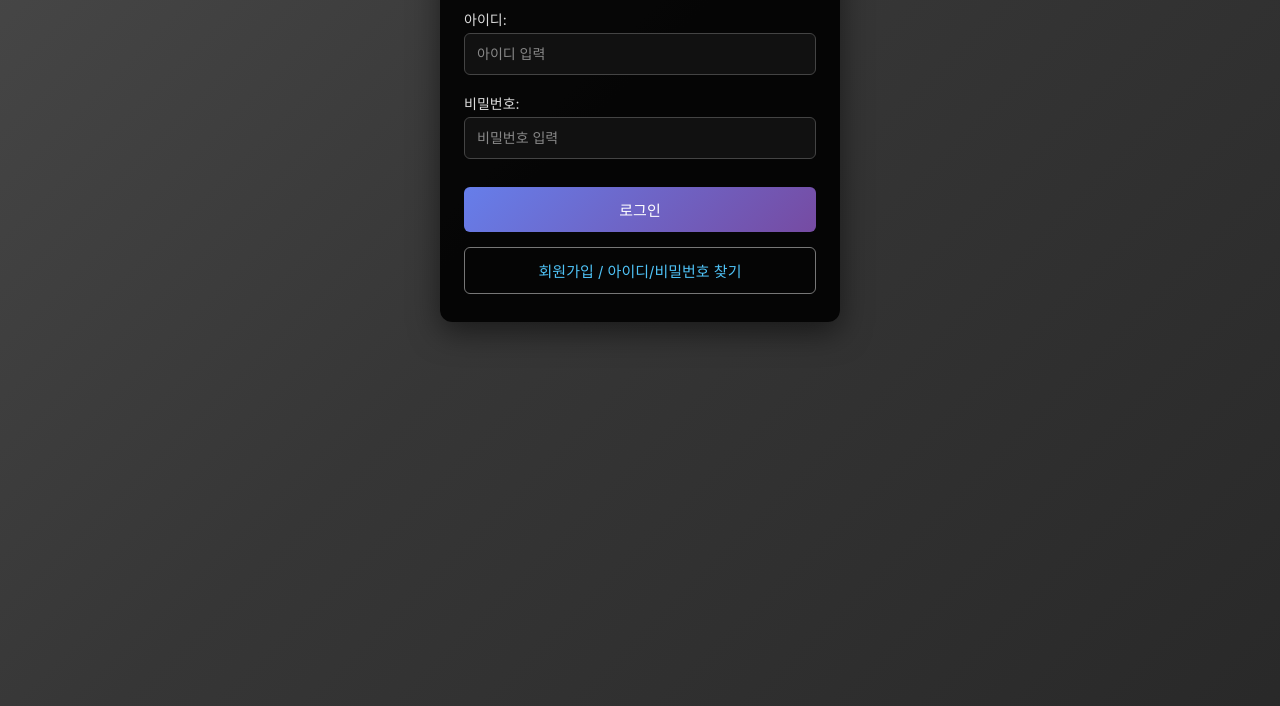
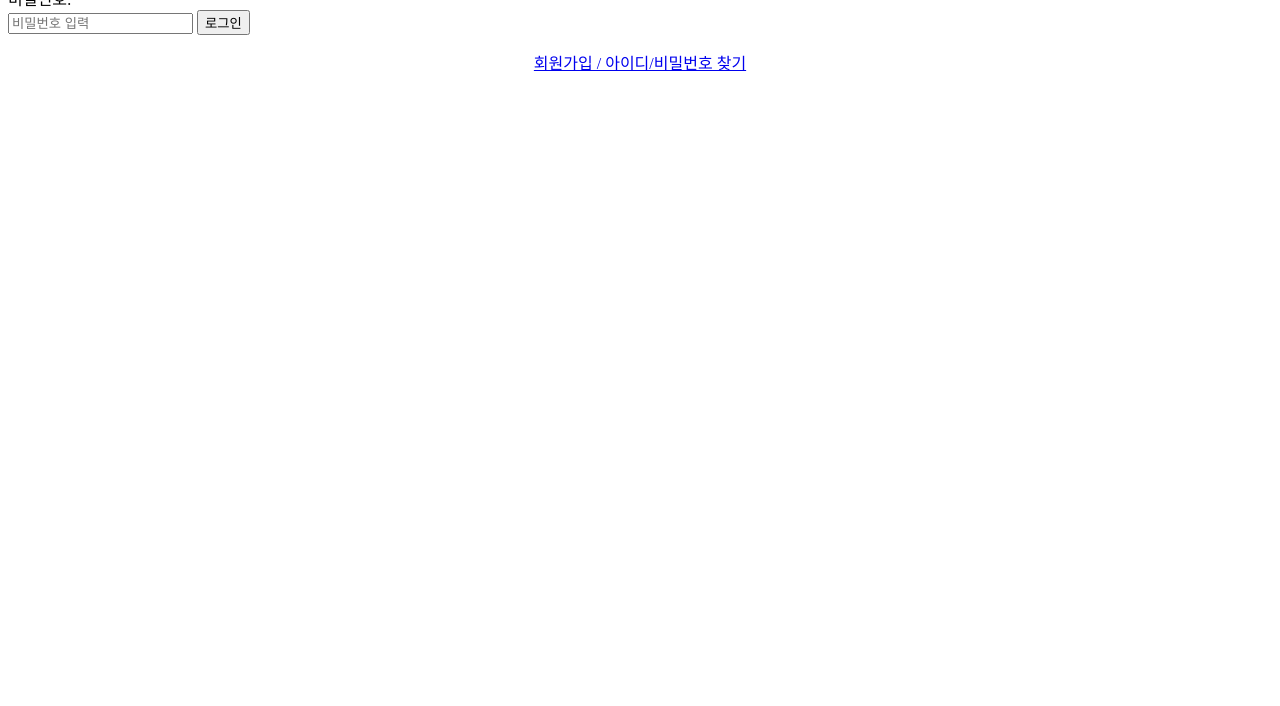
Before and after one commit to limhyungchul/91.project, a website: page static/91.login/loginpage.html in a window 1280 px wide. Shown: the part 134-840 px from the top of the page. After the commit the page ends 800 px from the top, so only its background shows below. Drawn offline with Linux system fonts and the light colour scheme.

Commit message:
?꾩껜?뚯씪?섏젙諛섏쁺 - 濡쒓렇?명럹?댁? ?꾩꽦

```diff
--- a/static/91.login/loginpage.html
+++ b/static/91.login/loginpage.html
@@ -15,171 +15,38 @@
             <input type="password" class="login-form-input" id="login-password" placeholder="비밀번호 입력" required>
             <button id="login-btn">로그인</button>
             <div style="margin-top:15px;text-align:center;">
-                <a href="register.html" class="register-link" id="register-btn">
+                <!-- ✅ 회원가입 링크 수정 -->
+                <a href="./register.html" class="register-link" id="register-btn">
                     회원가입 / 아이디/비밀번호 찾기
                 </a>
             </div>
         </div>
     </div>
 
-    <style>
-        /* 로그인 박스 */
-        .login-box {
-            width: 95%;
-            max-width: 400px;
-            margin: 40px auto;
-            padding: 24px;
-            background: rgba(0,0,0,0.9);
-            border-radius: 12px;
-            box-shadow: 0 10px 30px rgba(0,0,0,0.5);
-            box-sizing: border-box;
-        }
-
-            .login-box h2 {
-                margin-bottom: 24px;
-                text-align: center;
-                color: #fff;
-                font-weight: 300;
-            }
-
-        /* 라벨 */
-        #login-section > div {
-            margin-bottom: 4px;
-            font-size: 14px;
-            color: #ddd;
-        }
-
-        /* 입력 필드 */
-        .login-form-input {
-            width: 100%;
-            padding: 12px;
-            margin-bottom: 18px;
-            border-radius: 6px;
-            border: 1px solid #444;
-            outline: none;
-            font-size: 14px;
-            box-sizing: border-box;
-            background: #111;
-            color: #fff;
-            transition: border-color 0.2s;
-        }
-
-            .login-form-input:focus {
-                border-color: #666;
-                box-shadow: 0 0 0 2px rgba(255,255,255,0.1);
-            }
-
-            .login-form-input::placeholder {
-                color: #888;
-            }
-
-        /* 로그인 버튼 */
-        #login-btn {
-            width: 100%;
-            padding: 12px;
-            background: linear-gradient(135deg, #667eea 0%, #764ba2);
-            color: #fff;
-            border: none;
-            border-radius: 6px;
-            font-size: 15px;
-            font-weight: 500;
-            cursor: pointer;
-            transition: all 0.2s ease;
-            margin-top: 10px;
-        }
-
-            #login-btn:hover {
-                transform: translateY(-1px);
-                box-shadow: 0 5px 15px rgba(102,126,234,0.4);
-            }
-
-            #login-btn:active {
-                transform: translateY(0);
-            }
-
-        /* 회원가입 링크 */
-        .register-link {
-            display: block;
-            width: 100%;
-            padding: 12px;
-            color: #4fc3f7;
-            text-decoration: none;
-            font-size: 15px;
-            text-align: center;
-            border: 1px solid #777;
-            border-radius: 6px;
-            background: transparent;
-            transition: all 0.2s ease;
-            margin-top: 10px;
-            box-sizing: border-box;
-        }
-
-            .register-link:hover {
-                background: rgba(79,195,247,0.1);
-                border-color: #4fc3f7;
-                color: #fff;
-            }
-
-        /* 배경 애니메이션 */
-        body {
-            margin: 0;
-            min-height: 100vh;
-            background: linear-gradient(-45deg, #000000, #0a0a0a, #141414, #1e1e1e, #2a2a2a, #363636, #4a4a4a, #6a6a6a, #8a8a8a, #b0b0b0, #dcdcdc, #f0f0f0, #ffffff);
-            background-size: 600% 600%;
-            animation: gradientBG 25s ease infinite;
-            font-family: -apple-system, BlinkMacSystemFont, 'Segoe UI', Roboto, sans-serif;
-        }
-
-        @keyframes gradientBG {
-            0% {
-                background-position: 0% 50%;
-            }
-
-            50% {
-                background-position: 100% 50%;
-            }
-
-            100% {
-                background-position: 0% 50%;
-            }
-        }
-
-        /* 모바일 반응형 */
-        @media (max-width: 480px) {
-            .login-box {
-                margin: 20px auto;
-                padding: 20px;
-            }
-        }
-    </style>
+    <!-- 기존 CSS 그대로 -->
 
     <script>
-        /* 인증 설정 */
         const AUTH_CONFIG = {
             ID: "admin",
             PASSWORD: "1234"
         };
 
-        /* 로그인 버튼 이벤트 */
         document.getElementById('login-btn').addEventListener('click', function () {
             const inputId = document.getElementById('login-id').value.trim();
             const inputPw = document.getElementById('login-password').value.trim();
 
-            /* 입력값 검증 */
             if (!inputId || !inputPw) {
                 alert("아이디와 비밀번호를 모두 입력해주세요.");
                 document.getElementById('login-id').focus();
                 return;
             }
 
-            /* 로그인 성공 */
             if (inputId === AUTH_CONFIG.ID && inputPw === AUTH_CONFIG.PASSWORD) {
                 sessionStorage.setItem('isLoggedIn', 'true');
                 sessionStorage.setItem('userId', inputId);
 
-                /* ✅ 상대경로로 index.html 직행 (C드라이브 문제 완전 해결) */
-                location.href = '../../index.html';
-
+                    < !-- ✅ 로그인 성공: 프로젝트 루트 index.html로 이동-- >
+                    window.location.href = '/index.html';
             } else {
                 alert("아이디 또는 비밀번호가 틀렸습니다.");
                 document.getElementById('login-password').value = '';
@@ -187,7 +54,6 @@
             }
         });
 
-        /* Enter 키로 로그인 */
         document.addEventListener('keypress', function (e) {
             if (e.key === 'Enter') {
                 document.getElementById('login-btn').click();
```
